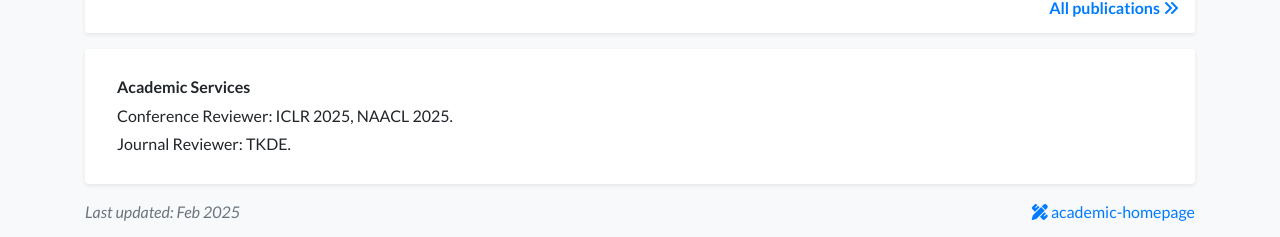
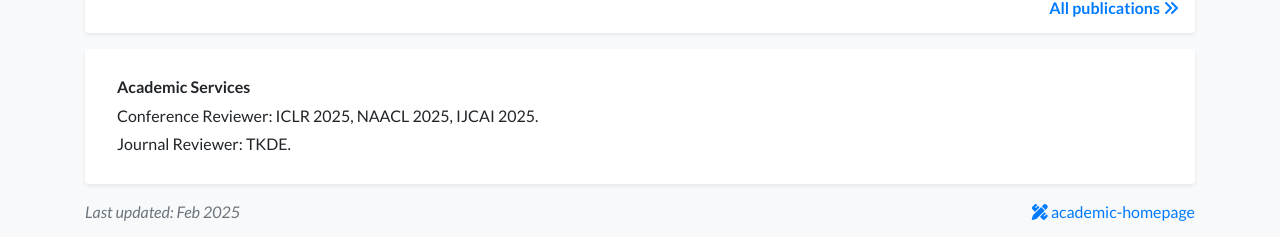
Before and after one commit to MasterZhou1/MasterZhou1.github.io, a Jekyll site: the page built from index.html, in a window 1280 px wide and 900 px high, scrolled down 1288 px. Shown: the part 660-897 px from the top of the window. Built offline with Jekyll 4.4.1, drawn with Linux system fonts in a browser that asks for light colours; nearby versions of some CDN libraries; a style sheet for code colours, icons or effects is not loaded.

Commit message:
Update profile.yml

```diff
--- a/_data/profile.yml
+++ b/_data/profile.yml
@@ -62,5 +62,5 @@ education:
 
 
 academic_services:
-  conference: ["ICLR 2025", "NAACL 2025"]
+  conference: ["ICLR 2025", "NAACL 2025", "IJCAI 2025"]
   journal: ["TKDE"]
```
